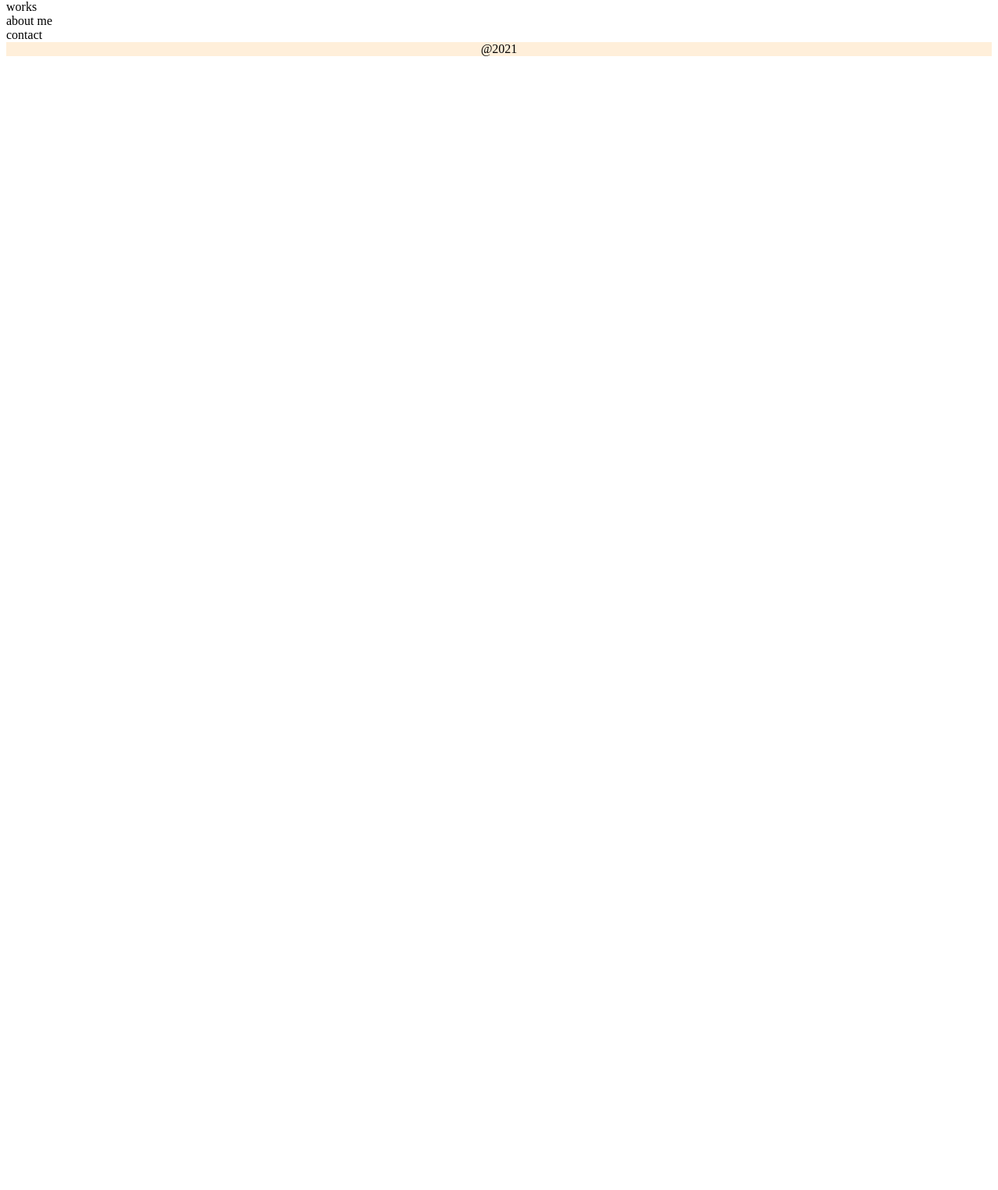
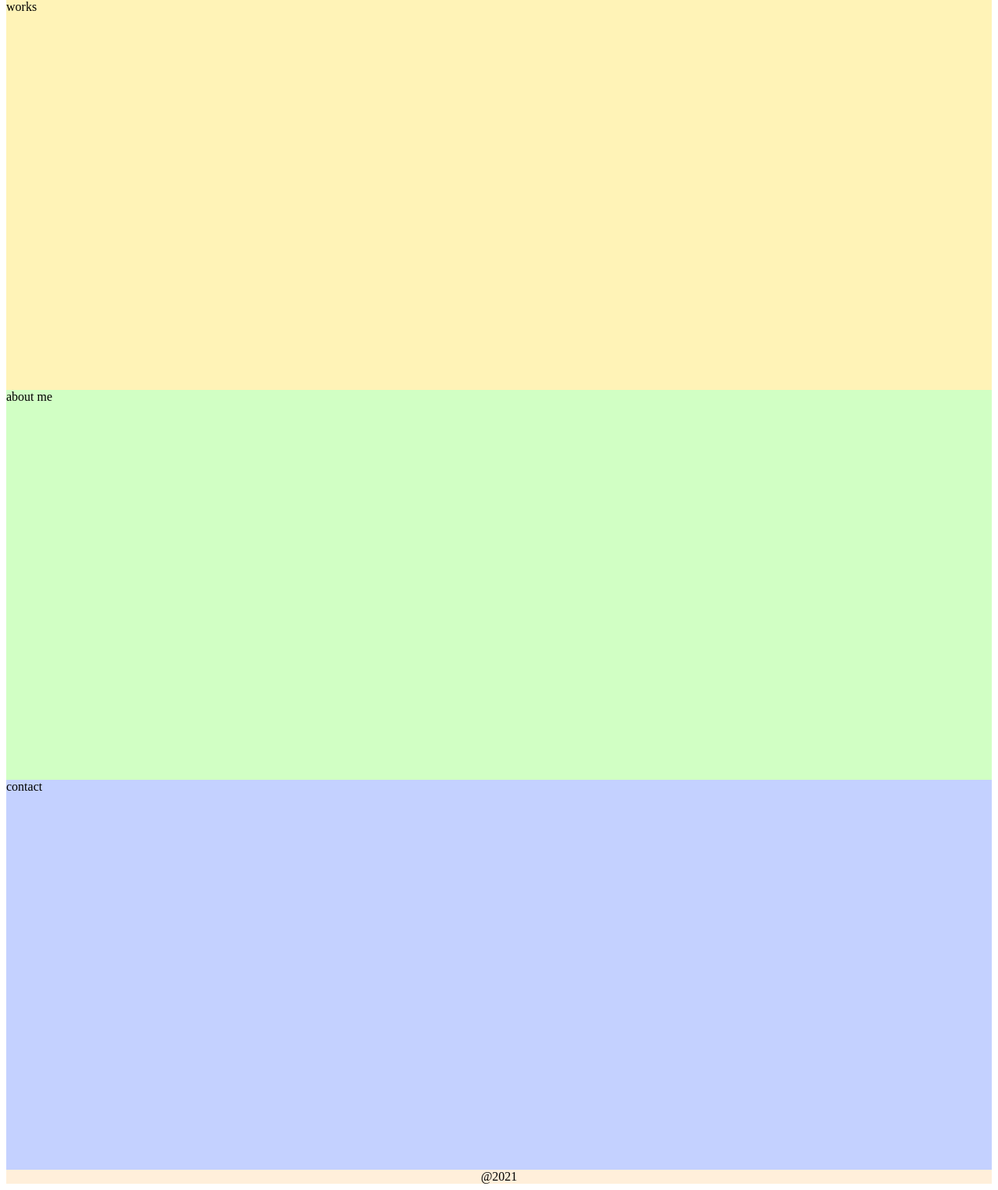
Before and after one commit to kysh555/portfolio, a PHP site: page /portfolio.html in a window 1280 px wide. Shown: the part 108-1634 px from the top of the page at 78% size. Before the commit the page ends 180 px from the top, so only its background shows below. Run offline with PHP 8.4, Linux system fonts and the light colour scheme.

Commit message:
style: design main <div>

```diff
--- a/portfolio.css
+++ b/portfolio.css
@@ -36,9 +36,31 @@
 }
 /* ヘッダー */
 
+
+/* メイン */
+/* works */
+#works {
+  background-color: #fff3b7;
+  height: 500px;
+}
+
+#about-me {
+  background-color: #d1ffc4;
+  height: 500px;
+}
+
+#contact {
+  background-color: #c4d1ff;
+  height: 500px;
+}
+/* メイン */
+
+
 /* フッター */
 
 footer {
   background-color: #ffefda;
   text-align: center;
 }
+
+/* フッター */
```
